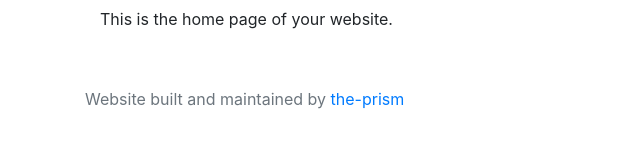
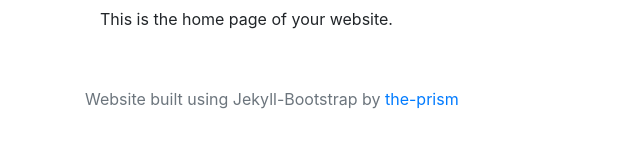
Before and after one commit to the-prism/Jekyll-Bootstrap, a Jekyll site: the page built from index.md, in a window 1280 px wide. Shown: the part 139-300 px from the top of the page, without its empty margins (0-640 px from the left). Built offline with Jekyll 4.4.1, drawn with Linux system fonts in a browser that asks for light colours.

Commit message:
Change footer

```diff
--- a/_layouts/default.html
+++ b/_layouts/default.html
@@ -30,7 +30,7 @@
 
   <footer class="footer">
     <div class="container">
-      <span class="text-muted">Website built and maintained by <a href="https://github.com/{{ site.footer-links.github }}">the-prism</a></span>
+      <span class="text-muted">Website built using Jekyll-Bootstrap by <a href="https://github.com/the-prism">the-prism</a></span>
     </div>
   </footer>
 </body>
```
